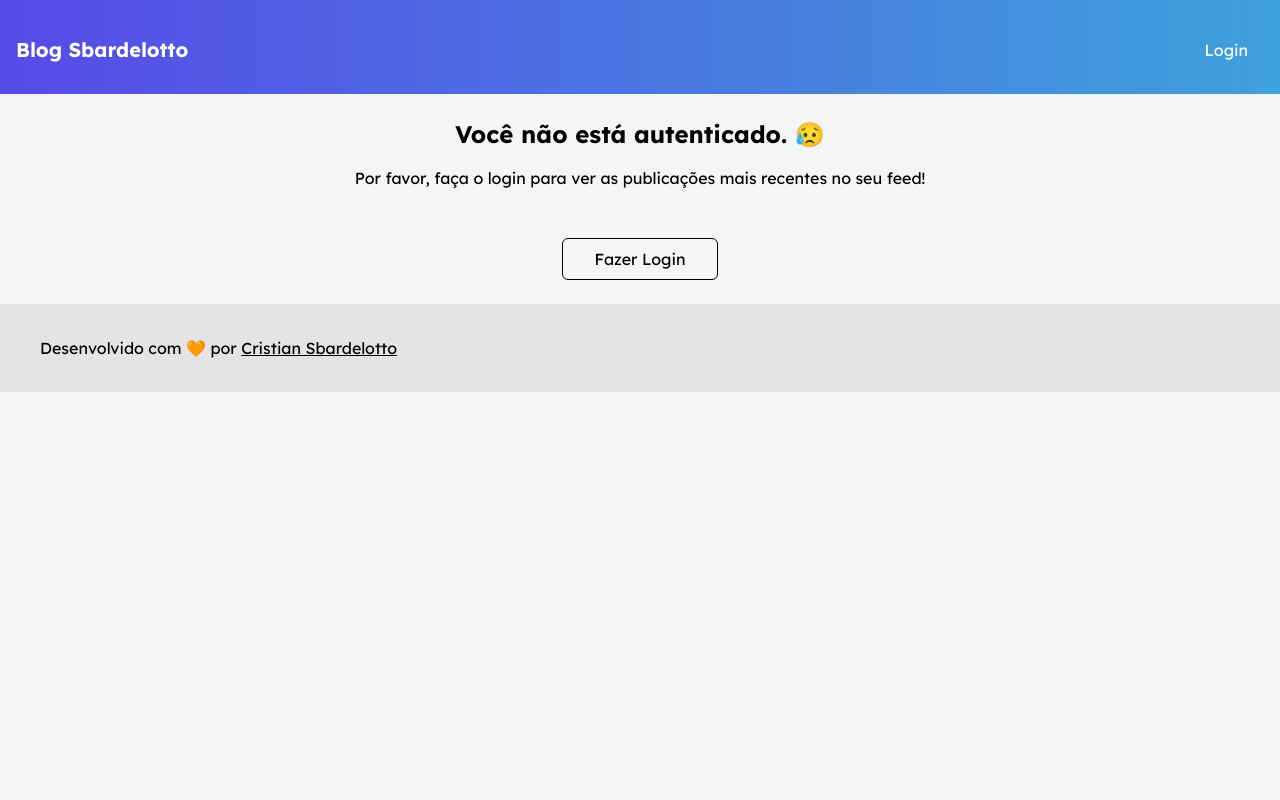
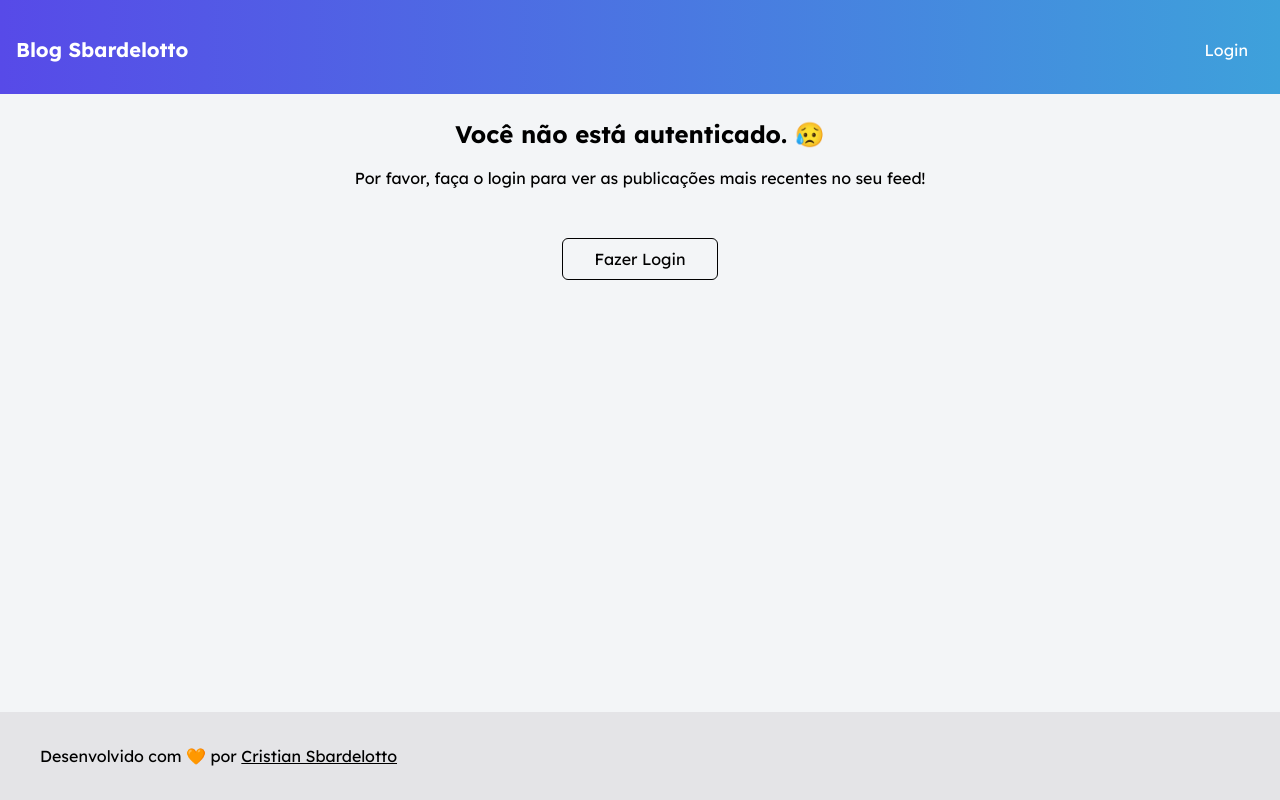
Before and after one commit to cristian-sbardelotto/blog-sbardelotto, a Next.js app: page / in a window 1280 px wide. Built offline with nearby package versions, Linux system fonts and the light colour scheme; no server answers.

Commit message:
🎨 style(body, html): added full height

```diff
--- a/src/app/globals.css
+++ b/src/app/globals.css
@@ -1,6 +1,11 @@
 @tailwind base;
 @tailwind components;
 @tailwind utilities;
+
+body,
+html {
+  height: 100%;
+}
 
 ::-webkit-scrollbar {
   width: 10px;
```
